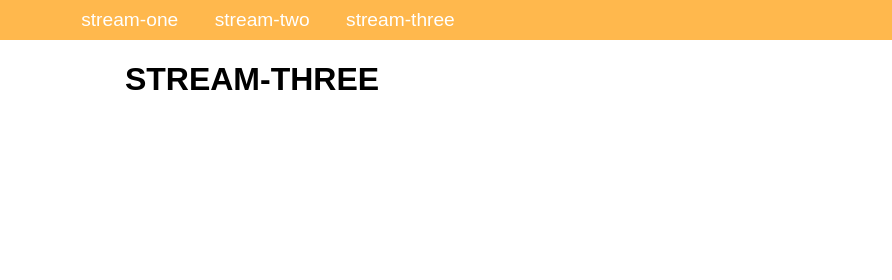
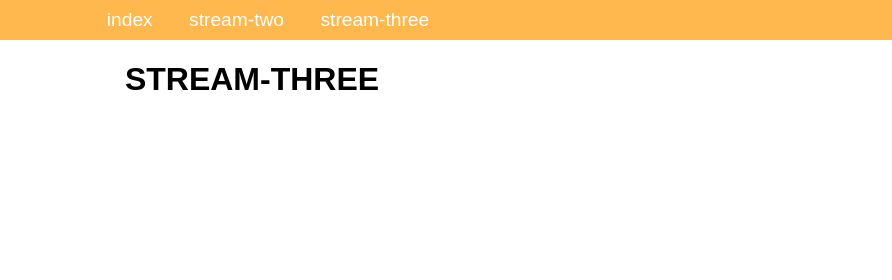
Before and after one commit to Suv4lk4s/Very-first-project, a plain HTML site: page stream-three.html in a window 1280 px wide. Shown: the top 280 px of the page, 388-1280 px from the left. Drawn offline with Linux system fonts and the light colour scheme.

Commit message:
update href link name to index.html

```diff
--- a/stream-three.html
+++ b/stream-three.html
@@ -6,7 +6,7 @@
 	<body>
 		<nav>
 			<ul>
-				<li> <a href="index.html">stream-one</a></li>
+				<li> <a href="index.html">index</a></li>
 				<li> <a href="stream-two.html">stream-two</a></li>
 				<li> <a href="stream-three.html">stream-three</a></li>
 			</ul>
```
Also changed, not shown: stream-two.html (+1 -1 lines).
